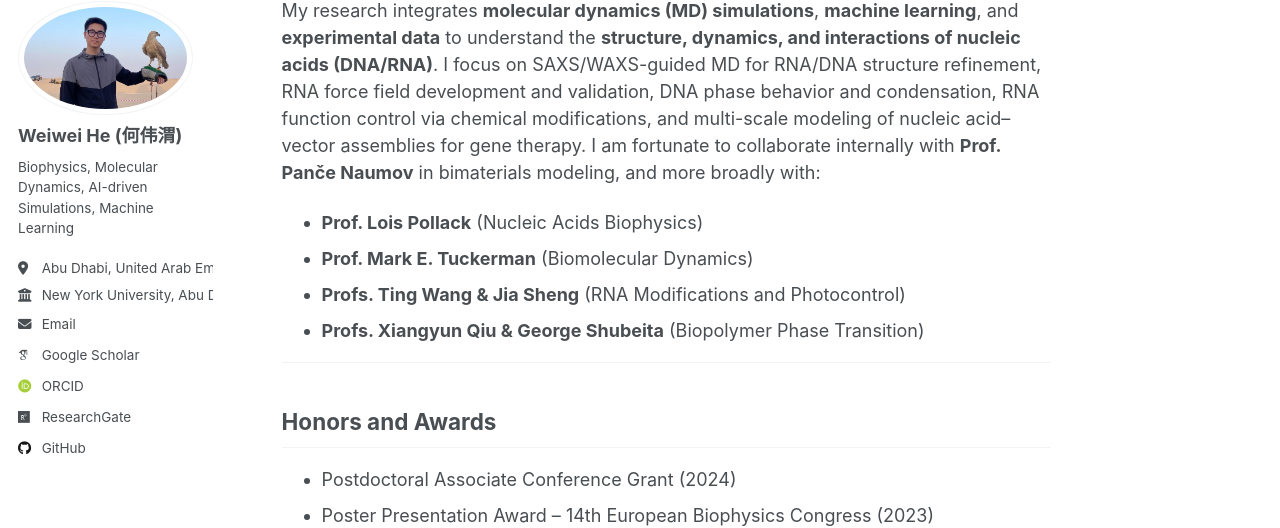
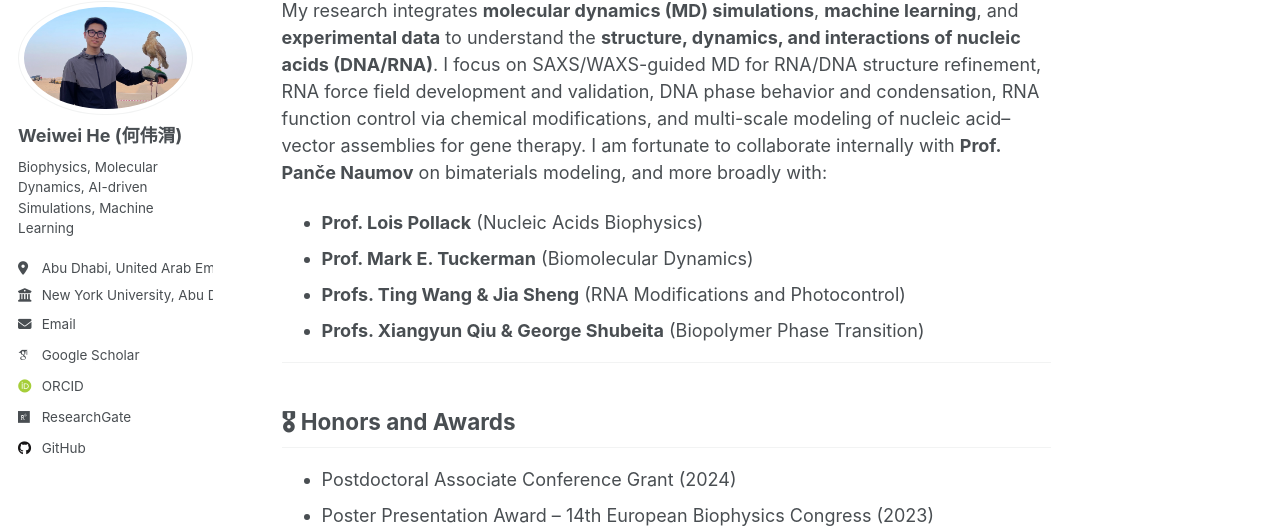
Before and after one commit to Warrenheww/warrenheww.github.io, a Jekyll site: the page built from _pages/about.md, in a window 1280 px wide and 900 px high, scrolled down 327 px. Shown: the part 98-626 px from the top of the window. Built offline with Jekyll 4.4.1, drawn with Linux system fonts in a browser that asks for light colours; some web fonts are replaced.

Commit message:
Update about.md

```diff
--- a/_pages/about.md
+++ b/_pages/about.md
@@ -11,7 +11,7 @@ redirect_from:
 
 Hello! I am **Weiwei He**, a Postdoctoral Associate in Computational Biophysics and Theoretical Chemistry at **New York University Abu Dhabi**, affiliated with the **Division of Science** and the **Chemistry Program** since Summer 2023. I work under the supervision of **Prof. Serdal Kirmizialtin** in the [**Kirmizialtin Lab**](https://www.kirmizialtinlab.org/). I received my Ph.D. in **Biophysics** from **New York University**, also under the guidance of Prof. Kirmizialtin, and earned my B.Sc. in **Chemistry** from **Southern University of Science and Technology (SUSTech)**.
 
-My research integrates **molecular dynamics (MD) simulations**, **machine learning**, and **experimental data** to understand the **structure, dynamics, and interactions of nucleic acids (DNA/RNA)**. I focus on SAXS/WAXS-guided MD for RNA/DNA structure refinement, RNA force field development and validation, DNA phase behavior and condensation, RNA function control via chemical modifications, and multi-scale modeling of nucleic acid–vector assemblies for gene therapy. I am fortunate to collaborate internally with **Prof. Panče Naumov** in bimaterials modeling, and more broadly with:
+My research integrates **molecular dynamics (MD) simulations**, **machine learning**, and **experimental data** to understand the **structure, dynamics, and interactions of nucleic acids (DNA/RNA)**. I focus on SAXS/WAXS-guided MD for RNA/DNA structure refinement, RNA force field development and validation, DNA phase behavior and condensation, RNA function control via chemical modifications, and multi-scale modeling of nucleic acid–vector assemblies for gene therapy. I am fortunate to collaborate internally with **Prof. Panče Naumov** on bimaterials modeling, and more broadly with:
 
 - **Prof. Lois Pollack** (Nucleic Acids Biophysics)
 - **Prof. Mark E. Tuckerman** (Biomolecular Dynamics)
@@ -21,7 +21,7 @@ My research integrates **molecular dynamics (MD) simulations**, **machine learni
 
 ---
 
-## Honors and Awards
+## 🎖 Honors and Awards
 
 - Postdoctoral Associate Conference Grant (2024)
 - Poster Presentation Award – 14th European Biophysics Congress (2023)
```
